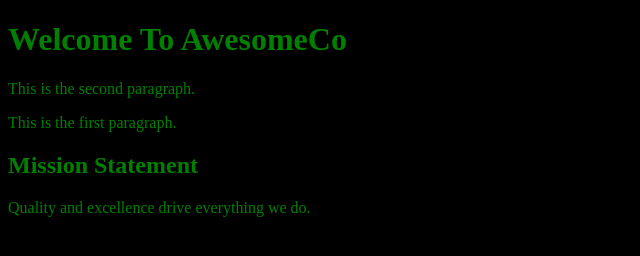
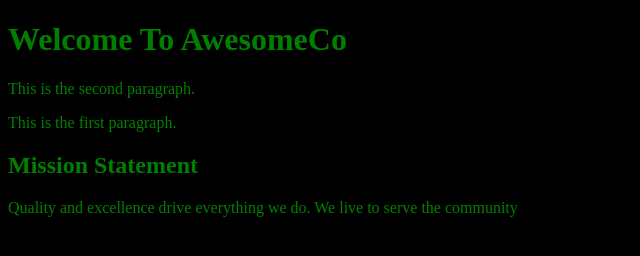
Before and after one commit to charles1234/awesomeco_website, a plain HTML site: page index.html in a window 1280 px wide. Shown: the whole page, without its empty margins (0-640 px from the left). Drawn offline with Linux system fonts and the light colour scheme.

Commit message:
add to mission statement

```diff
--- a/index.html
+++ b/index.html
@@ -13,6 +13,6 @@
         <h2>
             Mission Statement
         </h2>
-        <p>Quality and excellence drive everything we do.</p>
+        <p>Quality and excellence drive everything we do. We live to serve the community</p>
     </body>
 </html>
```
